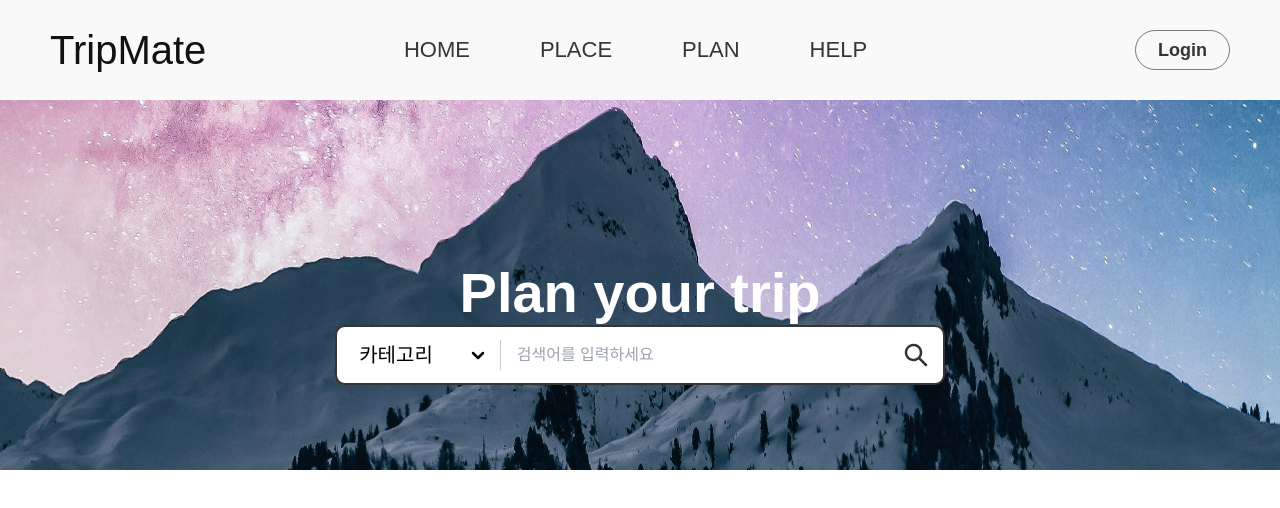
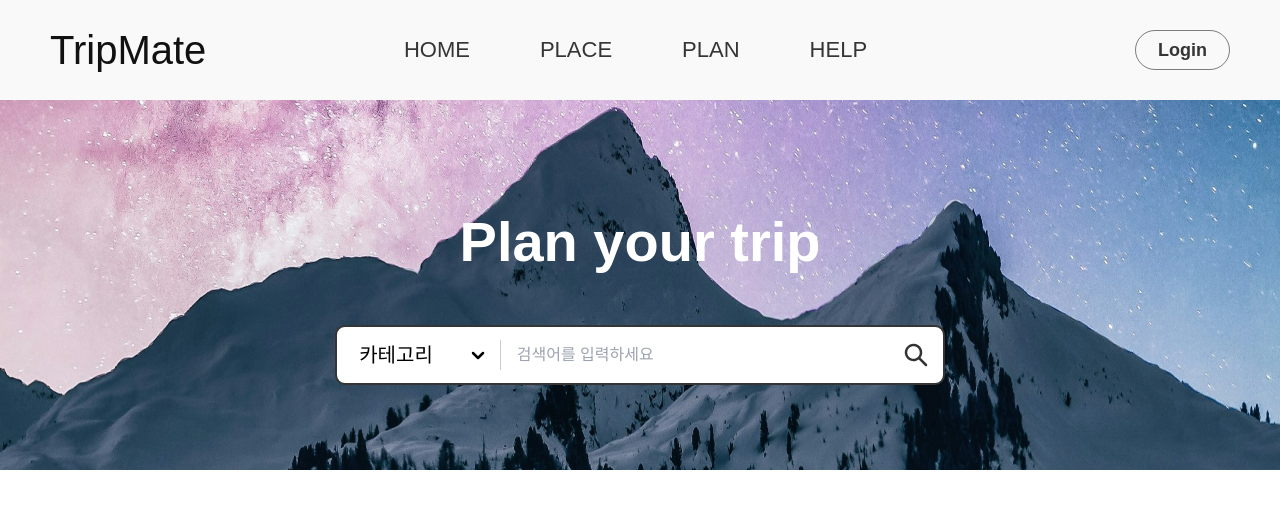
Before and after one commit to TrpMate/TripMate_FE, a Next.js app: page /place in a window 1280 px wide. Shown: the top 508 px of the page. Built offline with nearby package versions, Linux system fonts and the light colour scheme; no server answers; a web font is replaced by a local one.

Commit message:
플레이스 css 수정

```diff
--- a/src/app/place/_components/placeBanner/PlaceTopBanner.tsx
+++ b/src/app/place/_components/placeBanner/PlaceTopBanner.tsx
@@ -4,7 +4,7 @@ import PlaceBannerTitle from './PlaceBannerTitle'
 const PlaceTopBanner = () => {
   return (
     <div>
-      <div className="relative flex h-[370px] w-full items-center justify-center overflow-hidden">
+      <div className="relative flex h-[370px] w-full justify-center overflow-hidden">
         <div className="flex flex-col items-center pb-[85px] pt-[100px]">
           <PlaceBannerTitle />
         </div>
```
